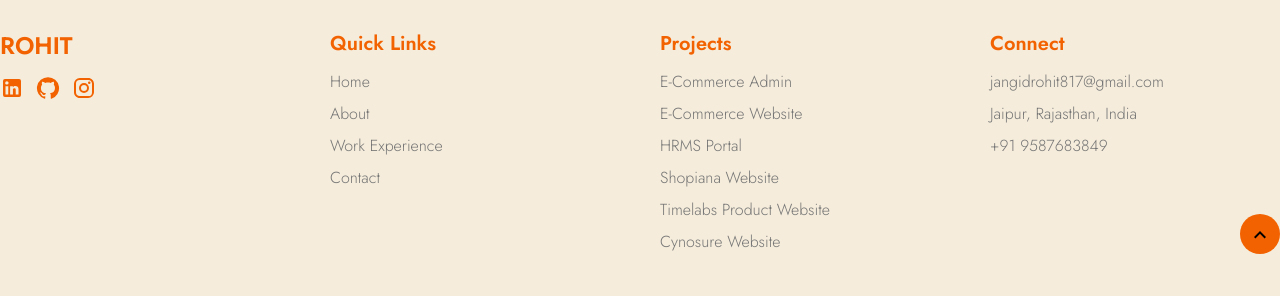
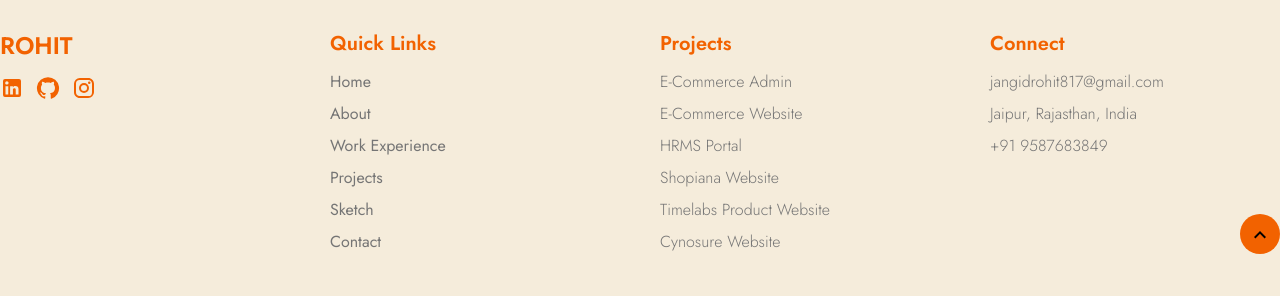
Before and after one commit to Rohitjangid17/Rohit-portfolio-web, a React (Create React App) app: page /home in a window 1280 px wide. Shown: the part 4995-5291 px from the top of the page. Built offline with nearby package versions, Linux system fonts and the light colour scheme.

Commit message:
code refactor

```diff
--- a/src/components/ContactForm.jsx
+++ b/src/components/ContactForm.jsx
@@ -17,7 +17,6 @@ const ContactForm = () => {
     // Collect user details and send message
     const sendMessage = async (event) => {
         event.preventDefault();
-        console.log(formData);
         axios.post('https://dashboard.emailjs.com/send', formData)
             .then(response => {
                 if (response.status === 200) {
--- a/src/components/Testimonials.jsx
+++ b/src/components/Testimonials.jsx
@@ -3,7 +3,6 @@ import Card from './Card';
 import { testimonials } from "../constants/Constant";
 
 const Testimonials = () => {
-    console.log(testimonials);
     return (
         <>
             {/* Testimonials section start here */}
--- a/src/layout/Footer.jsx
+++ b/src/layout/Footer.jsx
@@ -1,4 +1,5 @@
 import React from 'react';
+import { navLinks } from '../constants/Constant';
 import { Link } from 'react-router-dom';
 import InstagramIcon from '@mui/icons-material/Instagram';
 import GitHubIcon from '@mui/icons-material/GitHub';
@@ -32,18 +33,16 @@ const Footer = () => {
                             <h4 className='text-[#f26200] text-xl font-semibold'>Quick Links</h4>
 
                             <ul className='flex flex-col gap-y-2'>
-                                <li>
-                                    <Link to="/" className='text-[#757575] text-base font-light'>Home</Link>
-                                </li>
-                                <li>
-                                    <Link to="/about" className='text-[#757575] text-base font-light'>About</Link>
-                                </li>
-                                <li>
-                                    <Link to="/work" className='text-[#757575] text-base font-light'>Work Experience</Link>
-                                </li>
-                                <li>
-                                    <Link to="/contact" className='text-[#757575] text-base font-light'>Contact</Link>
-                                </li>
+                                {navLinks.map((navLink) => (
+                                    <li key={navLink.id}>
+                                        <Link
+                                            className={`text-base text-[#757575] hover:text-[#f26200] hover:transition-all duration-300 font-normal`}
+                                            to={navLink.path}
+                                        >
+                                            {navLink.title}
+                                        </Link>
+                                    </li>
+                                ))}
                             </ul>
                         </div>
                         <div className='flex flex-col gap-y-3'>
--- a/src/layout/Header.jsx
+++ b/src/layout/Header.jsx
@@ -22,11 +22,7 @@ const Header = () => {
   useEffect(() => {
     const handleScroll = () => {
       const scrollPosition = window.scrollY;
-      if (scrollPosition > 100) {
-        setIsScrolled(true);
-      } else {
-        setIsScrolled(false);
-      }
+      return scrollPosition > 100 ? setIsScrolled(true) : setIsScrolled(false);
     };
 
     window.addEventListener('scroll', handleScroll);
@@ -53,8 +49,8 @@ const Header = () => {
               </button>
             </div>
             <ul className={`flex gap-6 mobile-menu ${isMobileMenuOpen ? 'open' : 'lg:flex'}`} onClick={closeMobileMenu}>
-              {navLinks.map((navLink, index) => (
-                <li key={index}>
+              {navLinks.map((navLink) => (
+                <li key={navLink.id}>
                   <Link
                     className={`text-base text-[#757575] hover:text-[#f26200] hover:transition-all duration-300 font-normal ${location.pathname === navLink.path ? 'text-[#f26200]' : ''}`}
                     to={navLink.path}
--- a/src/pages/ContactUs.jsx
+++ b/src/pages/ContactUs.jsx
@@ -6,6 +6,7 @@ import Contact from '../components/Contact';
 const ContactUs = () => {
     const title = "Contact Us";
     const description = "Let's collaborate! Have a question or project idea? Just want to say hello? Drop me a message below and let's create something amazing together!";
+
     // Set title
     const setTitle = () => {
         document.title = "Rohit Portfolio | Contact";
```
